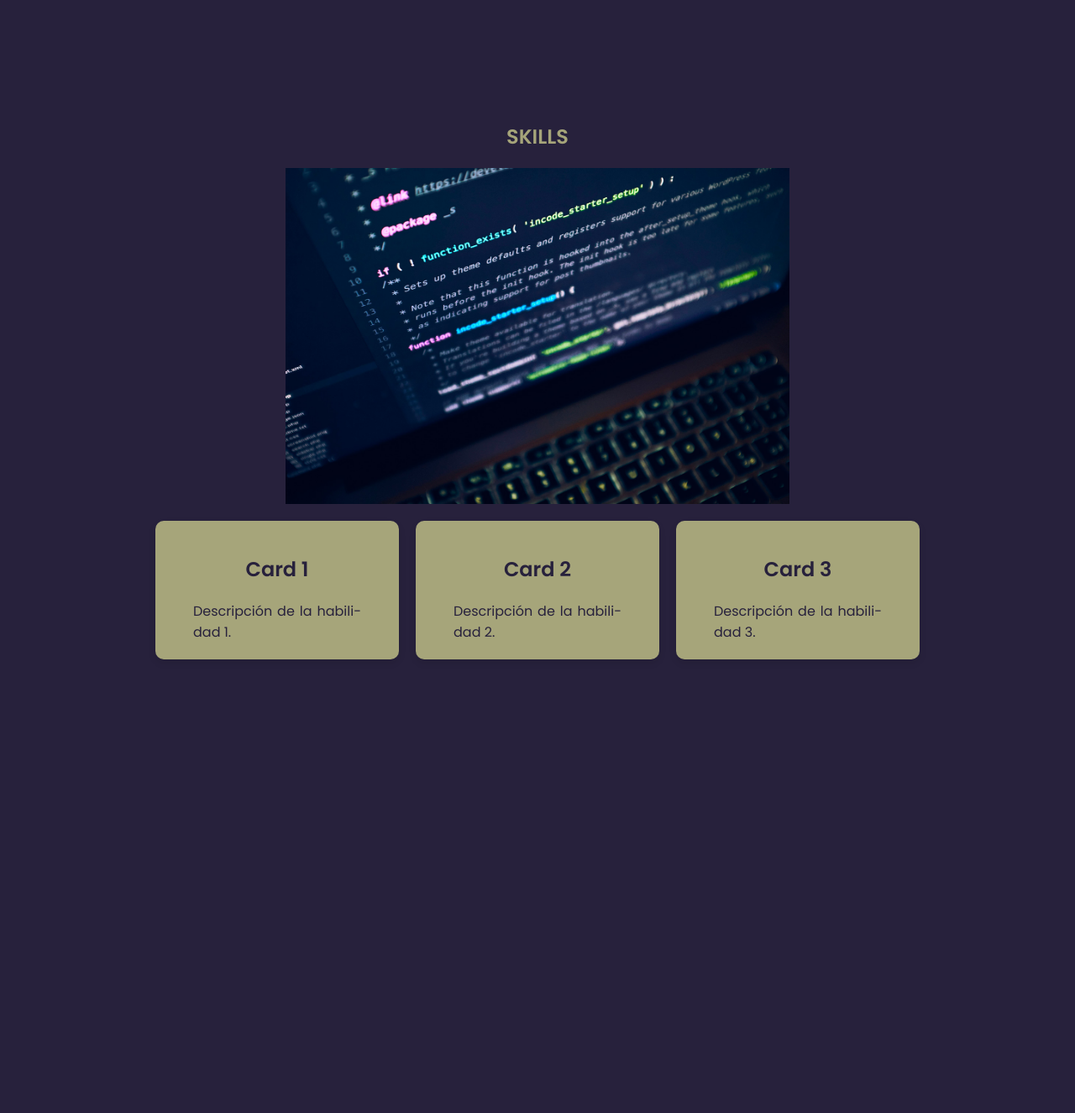
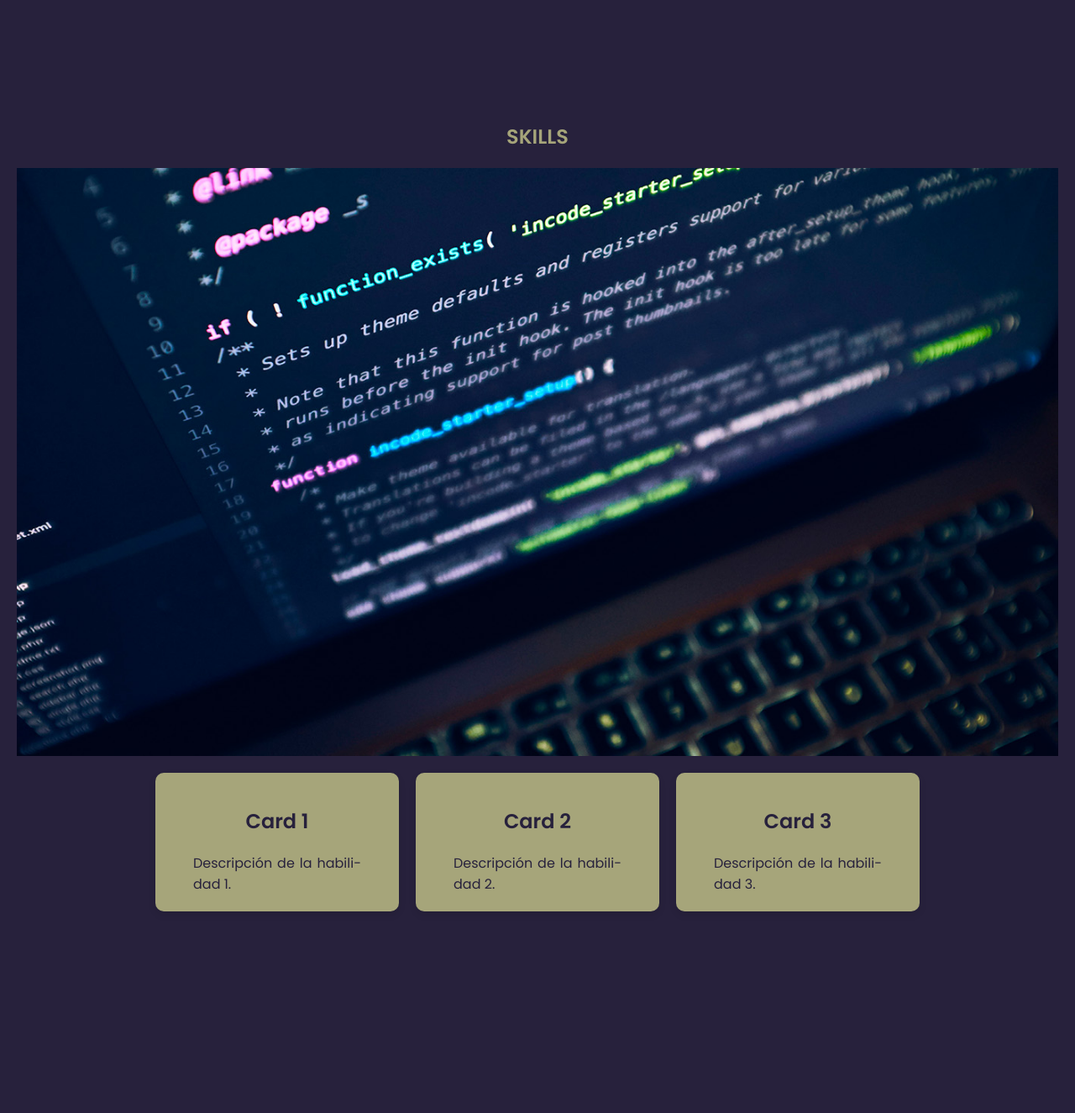
Before and after one commit to dogpool22/Portafolio, a PHP site: page / in a window 1280 px wide. Shown: the part 507-1832 px from the top of the page at 84% size. Run offline with PHP 8.4, Linux system fonts and the light colour scheme.

Commit message:
carrusel ya funciona bien

```diff
--- a/scripts.js
+++ b/scripts.js
@@ -12,5 +12,5 @@ document.addEventListener("DOMContentLoaded", function() {
     }
 
     images[currentIndex].classList.add("visible");
-    setInterval(showNextImage, 3000); // Cambia la imagen cada 3 segundos
+    setInterval(showNextImage, 5000); // Cambia la imagen cada 3 segundos
 });
--- a/styles.css
+++ b/styles.css
@@ -1,5 +1,3 @@
-/* CSS actualizado con media queries para hacer la página responsive */
-
 /* Importar la fuente Poppins de Google Fonts */
 @import url('https://fonts.googleapis.com/css2?family=Poppins:wght@300;400;600&display=swap');
 
@@ -90,15 +88,12 @@ p {
 }
 
 /* Media queries para hacer la página responsive */
-
-/* Para dispositivos con un ancho de pantalla de hasta 768px (tabletas) */
 @media only screen and (max-width: 768px) {
     p {
         width: 90%; /* Cambiar el ancho del contenedor al 90% */
     }
 }
 
-/* Para dispositivos con un ancho de pantalla de hasta 480px (teléfonos) */
 @media only screen and (max-width: 340px) {
     p {
         width: 100%; /* Cambiar el ancho del contenedor al 100% */
@@ -141,15 +136,11 @@ body {
 
 main {
     flex: 1;
-}
-
-main {
-    flex: 1;
     margin-bottom: 600px; /* Agrega un margen inferior de 600px al main */
 }
 
 .placeholder {
-    height: 100px; /* Espacio vacío de 300px dentro del main */
+    height: 100px; /* Espacio vacío de 100px dentro del main */
 }
 
 /* Estilos para la sección de habilidades */
@@ -158,12 +149,13 @@ main {
     flex-direction: column;
     align-items: center;
     margin-top: 20px;
+    height: 100%; /* Ocupa toda la altura disponible */
 }
 
 /* Carrusel de imágenes */
 .carousel {
     width: 100%;
-    max-width: 600px;
+    height: 700px; /* Altura fija para el carrusel */
     overflow: hidden;
     position: relative;
     margin-bottom: 20px;
@@ -172,10 +164,14 @@ main {
 .carousel-images {
     display: flex;
     transition: transform 0.5s ease-in-out;
+    width: 100%;
+    height: 100%; /* Ocupa toda la altura disponible */
 }
 
 .carousel img {
     width: 100%;
+    height: 100%;
+    object-fit: cover; /* Asegura que las imágenes mantengan su proporción y cubran el área */
     flex-shrink: 0;
 }
 
@@ -197,6 +193,7 @@ main {
     box-shadow: 0 4px 8px rgba(0, 0, 0, 0.1);
 }
 
+/* Estilos adicionales para el carrusel de imágenes */
 .carousel-images img {
     display: none;
 }
```
